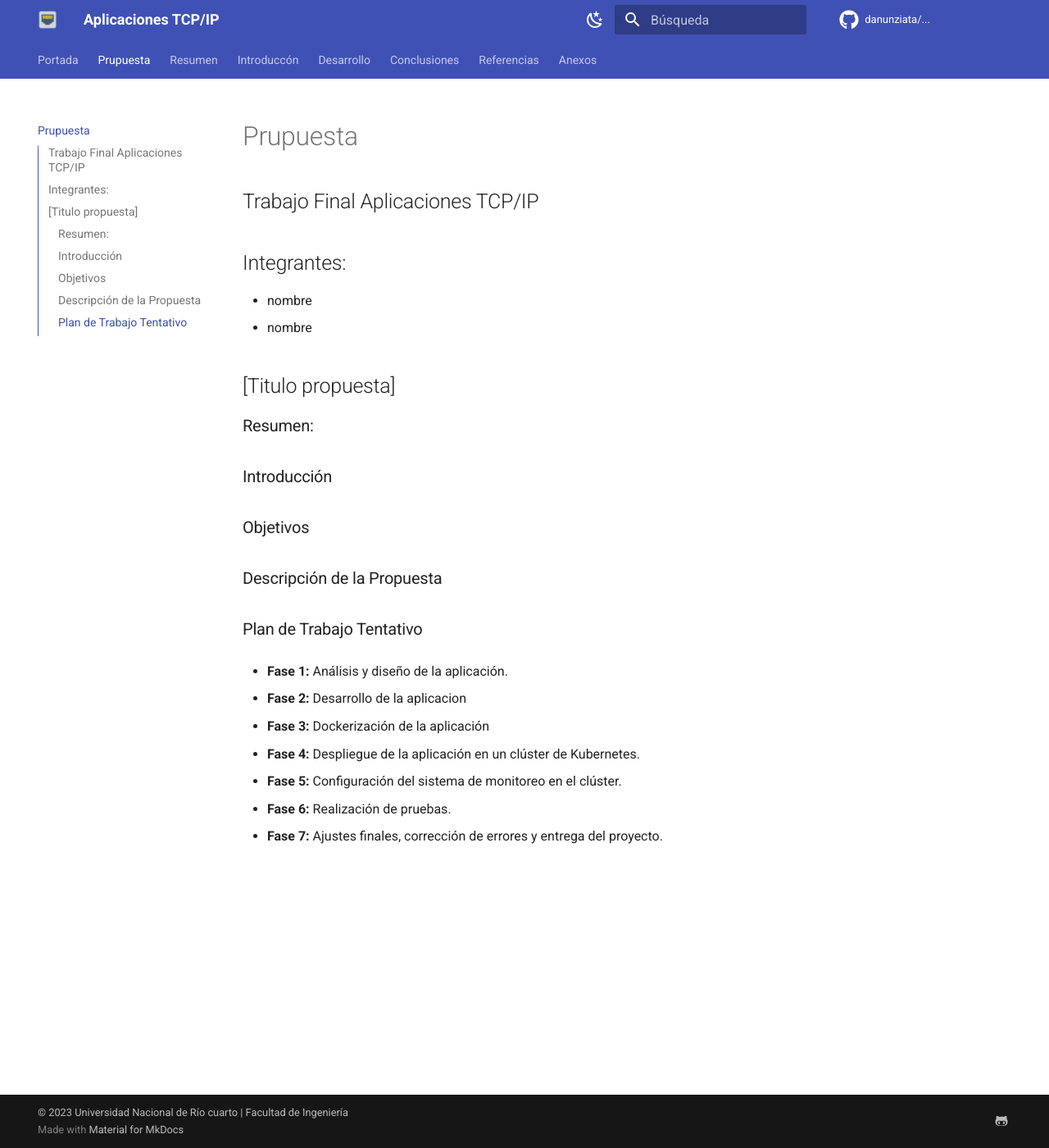
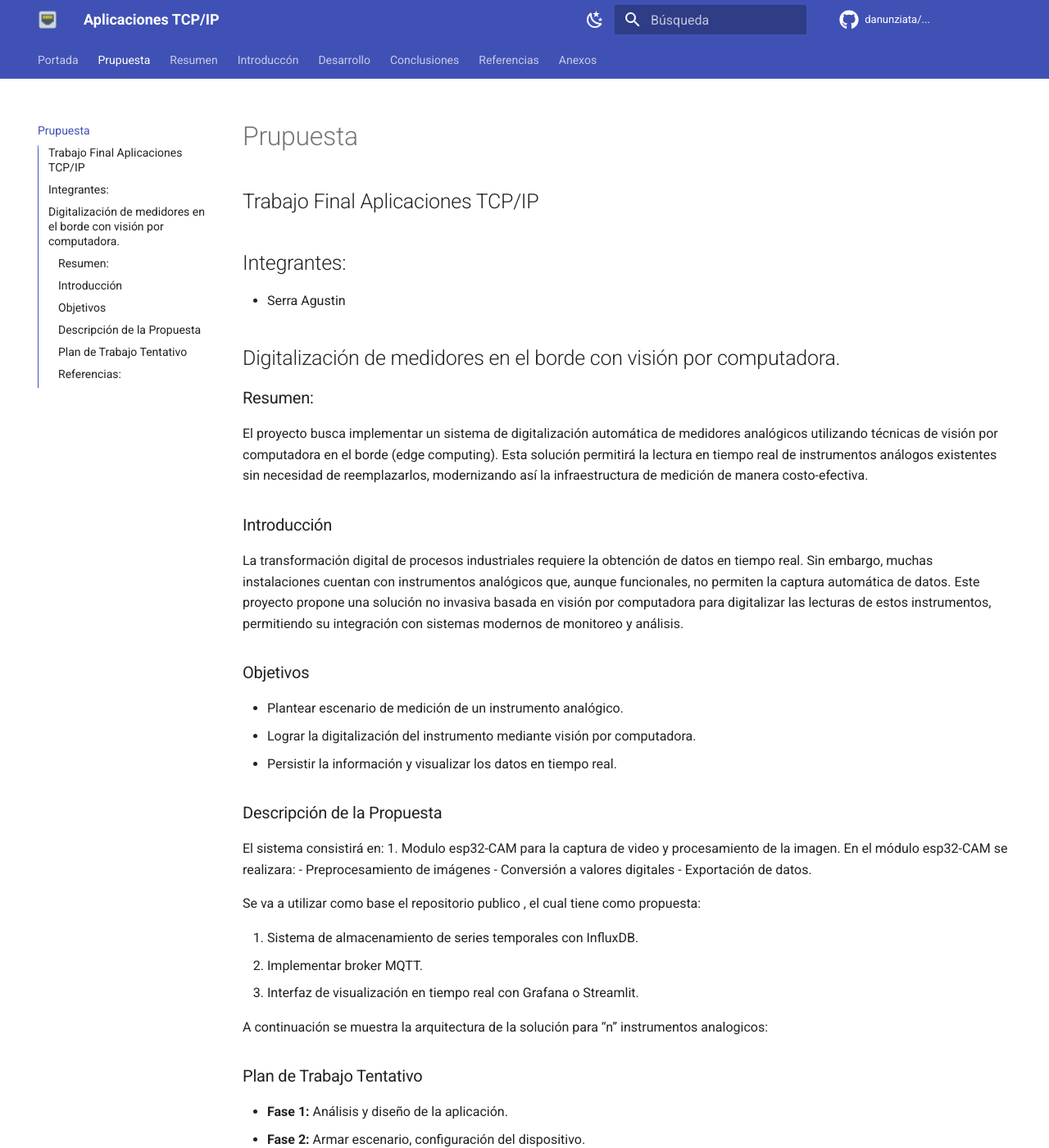
Before and after one commit to danunziata/tf_tcpip_serra_agustin_2024, an MkDocs documentation site: the page built from docs/1-propuesta.md, in a window 1280 px wide and 1400 px high. Shown: the whole window at 82% size. Built offline with MkDocs 1.6.1 and Material for MkDocs 9.7.7, drawn with Linux system fonts in a browser that asks for light colours; comment, search, counter and statistics services are not loaded; some of the changed text lies outside the part shown.

Commit message:
Update 1-propuesta.md

```diff
--- a/docs/1-propuesta.md
+++ b/docs/1-propuesta.md
@@ -3,35 +3,48 @@
 ## Trabajo Final Aplicaciones TCP/IP
 
 ## Integrantes:
+- Serra Agustin
 
-- nombre
-- nombre
-
-## [Titulo propuesta]
+## Digitalización de medidores en el borde con visión por computadora.
 
 ### Resumen:
+El proyecto busca implementar un sistema de digitalización automática de medidores analógicos utilizando técnicas de visión por computadora en el borde (edge computing). Esta solución permitirá la lectura en tiempo real de instrumentos análogos existentes sin necesidad de reemplazarlos, modernizando así la infraestructura de medición de manera costo-efectiva.
 
 
 ### Introducción
+La transformación digital de procesos industriales requiere la obtención de datos en tiempo real. Sin embargo, muchas instalaciones cuentan con instrumentos analógicos que, aunque funcionales, no permiten la captura automática de datos. Este proyecto propone una solución no invasiva basada en visión por computadora para digitalizar las lecturas de estos instrumentos, permitiendo su integración con sistemas modernos de monitoreo y análisis.
 
 ### Objetivos
+- Plantear escenario de medición de un instrumento analógico.
+- Lograr la digitalización del instrumento mediante visión por computadora.
+- Persistir la información y visualizar los datos en tiempo real.
+
 
 ### Descripción de la Propuesta
+El sistema consistirá en:
+1. Modulo esp32-CAM para la captura de video y procesamiento de la imagen. En el módulo esp32-CAM se realizara:
+    - Preprocesamiento de imágenes
+    - Conversión a valores digitales
+    - Exportación de datos.
 
+Se va a utilizar como base el repositorio publico , el cual tiene como propuesta:
+
+2. Sistema de almacenamiento de series temporales con InfluxDB.
+3. Implementar broker MQTT.
+4. Interfaz de visualización en tiempo real con Grafana o Streamlit.
+
+A continuación se muestra la arquitectura de la solución para “n” instrumentos analogicos:
 
 
 ### Plan de Trabajo Tentativo
+- **Fase 1:** Análisis y diseño de la aplicación.
+- **Fase 2:** Armar escenario, configuración del dispositivo.
+- **Fase 3:** Exportar las métricas a InfluxDB y visualizarlas en Grafana/Streamlit.
+- **Fase 4:** Agregar broker mqtt.
+- **Fase 5:** Dockerización.
+- **Fase 6:** Despliegue en Kubernetes.
+- **Fase 7:** Ajustes finales, corrección de errores y entrega.
 
-- **Fase 1:** Análisis y diseño de la aplicación.
-
-- **Fase 2:** Desarrollo de la aplicacion
-
-- **Fase 3:** Dockerización de la aplicación
-
-- **Fase 4:** Despliegue de la aplicación en un clúster de Kubernetes.
-
-- **Fase 5:** Configuración del sistema de monitoreo en el clúster.
-
-- **Fase 6:** Realización de pruebas.
-
-- **Fase 7:** Ajustes finales, corrección de errores y entrega del proyecto.
+### Referencias:
+- [https://jomjol.github.io/AI-on-the-edge-device-docs/](https://jomjol.github.io/AI-on-the-edge-device-docs/)
+- [https://danunziata.github.io/Aplicaciones_TCP_IP/](https://danunziata.github.io/Aplicaciones_TCP_IP/)
```
